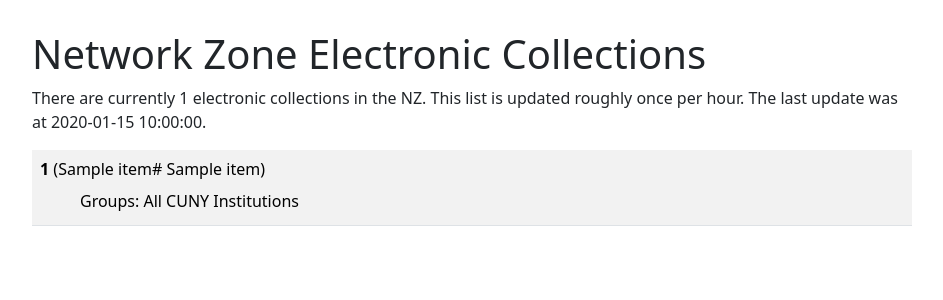
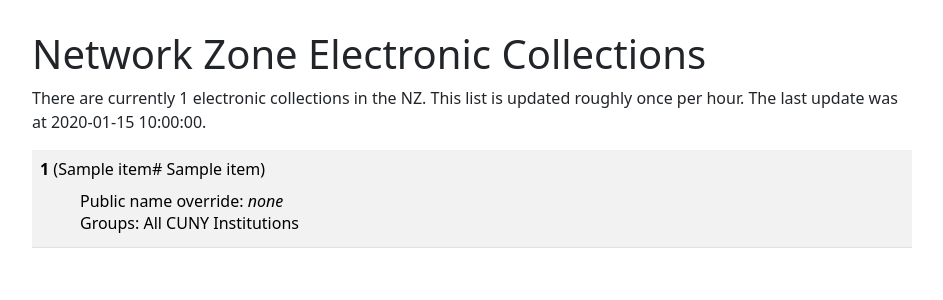
Before and after one commit to cuny-libraries/electronic-collections-web-app, a Flask app: template templates/index.html in a window 1280 px wide. Shown: the top 300 px of the page, without its empty margins (168-1111 px from the left). Run offline with Flask 3, Linux system fonts and the light colour scheme; the template is opened without the code that fills it: most values are stand-ins (such as "Sample title", 1, 10 or a date in 2020); lists and menus that the app fills with data are empty; some libraries are stand-ins or nearby versions.

Commit message:
add public name override

```diff
--- a/app.py
+++ b/app.py
@@ -4,9 +4,9 @@ import pytz
 from datetime import datetime
 from flask import Flask, render_template, url_for
 
+
 app = Flask(__name__)
-#PATH = "/home/b7jl/electronic-collections-web-app/static/data.json"
-PATH = "static/data.json"
+PATH="/home/b7jl/electronic-collections-web-app/static/data.json"
 
 @app.route("/")
 def index():
--- a/static/main.css
+++ b/static/main.css
@@ -1,5 +1,6 @@
 .inline-bl { display: inline-block; }
-.groups { margin: 10px 0 0 40px; }
+.override { margin: 10px 0 0 40px; }
+.groups { margin: 0 0 0 40px; }
 .interface { margin: 0 0 0 40px; }
 .vendor { margin: 0 0 0 40px; }
 #spacer { margin: 0 0 5px 0; }
--- a/templates/index.html
+++ b/templates/index.html
@@ -30,6 +30,13 @@
             <div class="fw-normal inline-bl">
               ({{ item[5] }}# {{ item[4] }})
             </div>
+            <div class="fw-normal override">
+              {% if item[6] %}
+                Public name override: {{ item[6] }}
+              {% else %}
+                Public name override: <em>none</em>
+              {% endif %}
+            </div>
             <div class="fw-normal groups">
               Groups:
               {% if item[1] %}
```
Also changed, not shown: fetch.py (+7 -1 lines).
